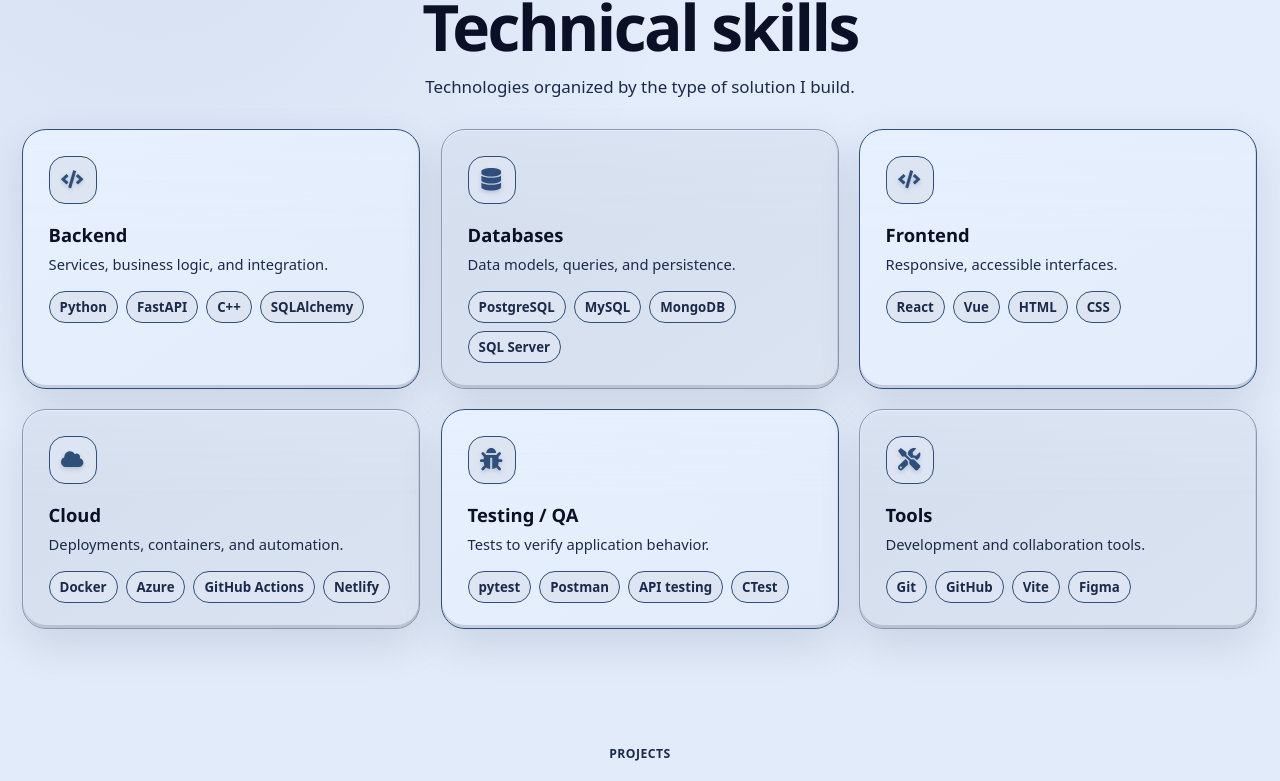
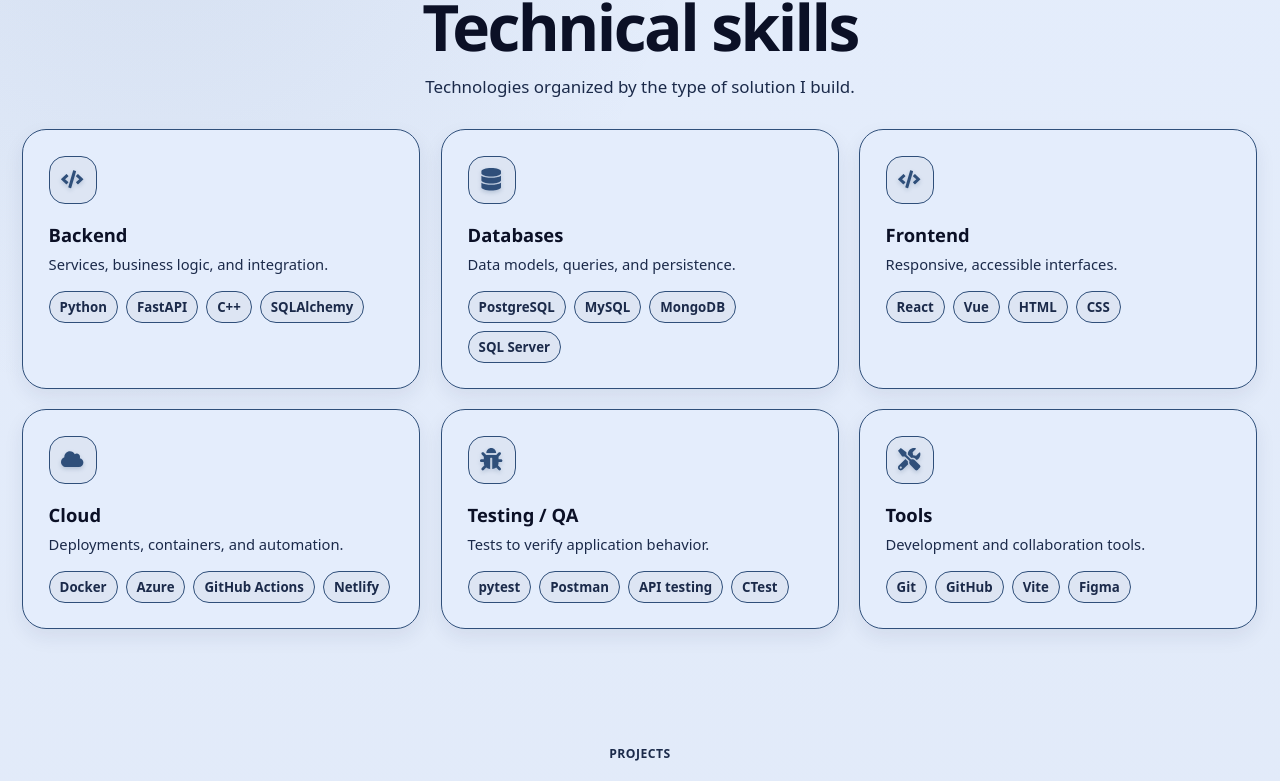
Before and after one commit to AndreaCarrilloOp/Professional-Portfolio, a React (Vite) app: page / in a window 1280 px wide. Shown: the part 1419-2200 px from the top of the page. Built offline with nearby package versions, Linux system fonts and the light colour scheme.

Commit message:
fix(styles): enforce clean cards over legacy decorative specificity

```diff
--- a/src/styles/enhancements.css
+++ b/src/styles/enhancements.css
@@ -1517,3 +1517,57 @@ html:not(.dark) :where(.btn-secondary, .hero-cta-secondary, .social-link, .proje
     grid-template-columns: repeat(auto-fit, minmax(min(100%, 140px), 1fr));
   }
 }
+
+
+/* Final specificity pass for earlier alternating and accent rules. */
+:root:not(.dark) .skills-grid .skill-card:nth-child(even),
+:root:not(.dark) .projects-grid .project-card:nth-child(even),
+:root:not(.dark) .cert-grid .cert-card:nth-child(even),
+:root:not(.dark) .contact-grid .contact-link:nth-child(even) {
+  background: var(--card);
+  border-color: var(--line);
+}
+
+.skills-grid .skill-card,
+.projects-grid .project-card,
+.cert-grid .cert-card,
+.contact-section .contact-card {
+  border-color: var(--line);
+  background: var(--card);
+  box-shadow: var(--shadow-sm);
+}
+
+.skills-grid .skill-card:hover,
+.projects-grid .project-card:hover,
+.cert-grid .cert-card:hover,
+.contact-section .contact-card:hover,
+.dark .skills-grid .skill-card:hover,
+.dark .projects-grid .project-card:hover,
+.dark .cert-grid .cert-card:hover,
+.dark .contact-section .contact-card:hover {
+  transform: none;
+  border-color: var(--line);
+  box-shadow: var(--shadow-sm);
+}
+
+.cert-grid .cert-link:hover,
+.dark .cert-grid .cert-link:hover {
+  border-color: var(--primary);
+  box-shadow: var(--shadow-md);
+}
+
+.tag-cloud .tag:nth-child(n) {
+  background: var(--surface-soft);
+  border-color: var(--line);
+  box-shadow: none;
+  color: var(--muted);
+}
+
+.project-content .project-meta span,
+.dark .project-content .project-meta span {
+  padding: 0;
+  border: 0;
+  background: transparent;
+  box-shadow: none;
+  color: var(--muted);
+}
```
